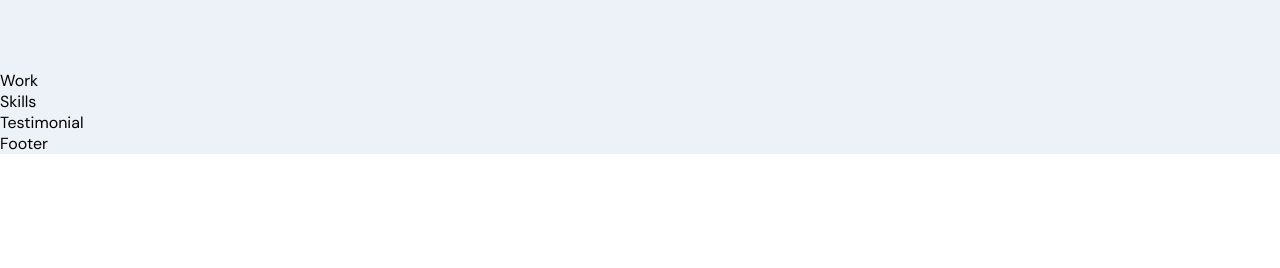
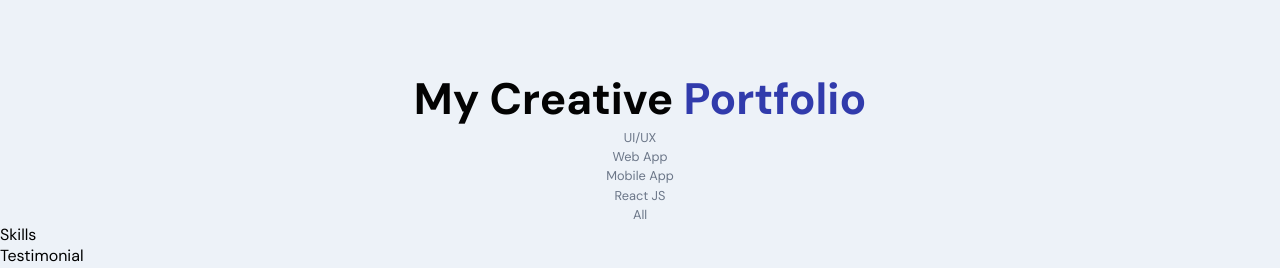
Before and after one commit to aiefymenko/aiefymenko_portfolio, a React (Create React App) app in the folder frontend_react/: page / in a window 1280 px wide. Shown: the part 1530-1798 px from the top of the page. Before the commit the page ends 1684 px from the top, so only its background shows below. Built offline with nearby package versions, Linux system fonts and the light colour scheme; no server answers.

Commit message:
Create a snippet for Portfolio

```diff
--- a/frontend_react/src/container/Work/Work.jsx
+++ b/frontend_react/src/container/Work/Work.jsx
@@ -1,9 +1,35 @@
 import React from 'react';
+import { useState, useEffect } from 'react';
+import {AiFillEye, AiFillGithub} from 'react-icons/ai';
+import {motion} from 'framer-motion';
+
+import {AppWrap} from '../../wrapper';
+import {urlFor, client} from '../../client';
 import './Work.scss';
 
 const Work = () => {
+
+const [activeFilter, setactiveFilter] = useState('All')
+
+const handleWorkFilter = (item) =>{
+
+}
+
   return (
-    <div>Work</div>
+    <>
+    <h2 className='head-text'> My creative <span>Portfolio</span></h2>
+
+    <div className='app__work-filter'>
+      {['UI/UX', 'Web App', 'Mobile App', 'React JS', 'All' ].map((item, index) => (
+        <div
+        key={index}
+        onClick={() => handleWorkFilter(item)}
+        className={`app__work-filter-item app__flex p-text ${activeFilter === item ? 'item-active' : ''}`}>
+          {item}
+        </div>
+      ))}
+    </div>
+    </>
   )
 }
 
```
